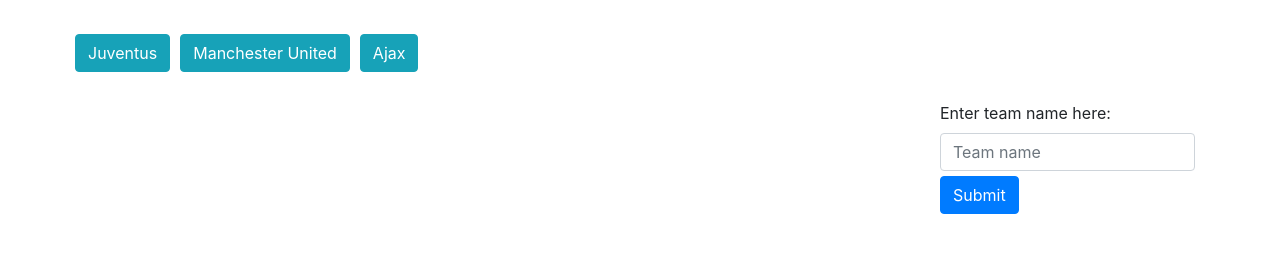
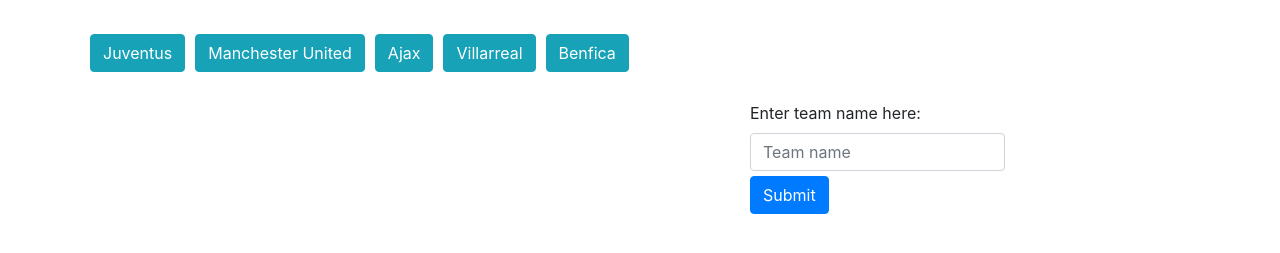
Before and after one commit to b0bland/GifTastic, a plain HTML site: page index.html in a window 1280 px wide. Shown: the part 51-304 px from the top of the page. Drawn offline with nearby package versions, Linux system fonts and the light colour scheme.

Commit message:
Additional stylistic changes

```diff
--- a/assets/javascript/app.js
+++ b/assets/javascript/app.js
@@ -1,12 +1,12 @@
 
-var teams = ["Juventus", "Manchester United", "Ajax"];
+var teams = ["Juventus", "Manchester United", "Ajax", "Villarreal", "Benfica"];
 
 
 function displayTeamGIF () {
 $("#images").text("")
 
 var search = $(this).attr("data-name")
-var queryURL = "https://api.giphy.com/v1/gifs/search?api_key=Vw9epddThJnMcOqUCvmhP6DvvalODALI&q=" + search + "&limit=10"
+var queryURL = "https://api.giphy.com/v1/gifs/search?api_key=Vw9epddThJnMcOqUCvmhP6DvvalODALI&q=" + search + "&limit=10&rating=g"
 
 $.ajax({
     url: queryURL,
--- a/index.html
+++ b/index.html
@@ -17,12 +17,12 @@
         </div>
         <br>
         <div class="row">
-            <div id="buttons">
+            <div id="buttons" class="col-10">
             </div>
         </div>
         <br>
         <div class="row">
-            <div class="col-9" id="images"></div>
+            <div class="col-7" id="images"></div>
             <div class="col-3" id="form-group">
                 <form>
                     <label for="teamname">Enter team name here:</label>
```
